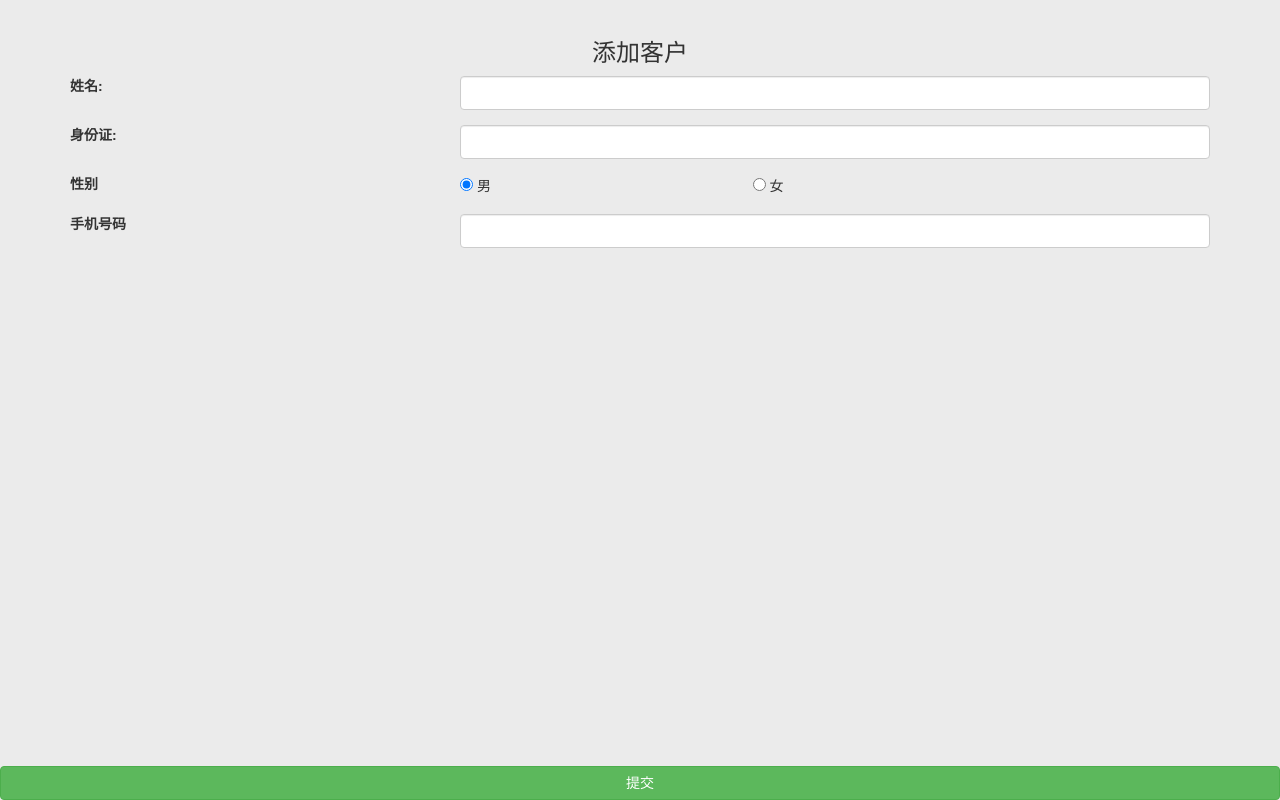
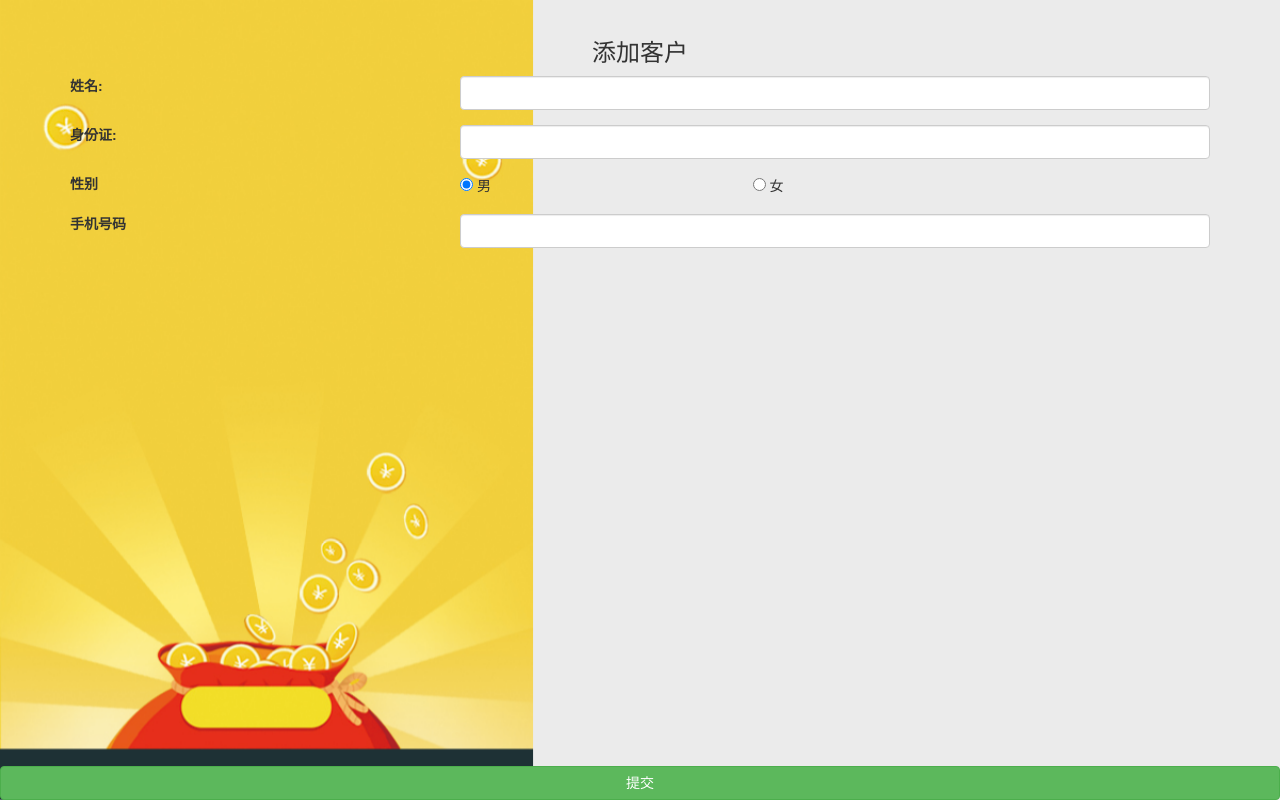
Before and after one commit to SnailJin/house, a Django app: page /agent/add_client/ in a window 1280 px wide. Run offline with Django 3.2, Linux system fonts and the light colour scheme; parts of the project's set-up code (start-up, migrations or seed data) failed here and were passed over; some libraries are stand-ins or nearby versions.

Commit message:
little_change

```diff
--- a/templates/add_client.html
+++ b/templates/add_client.html
@@ -32,6 +32,9 @@
 <form method="POST" action="{{request.path}}">
     {% csrf_token %}
     <div class="container">
+        <div id="background" style="position:fixed;z-index:-1;top:0px;left:0px;bottom: 0px;top: 0px;">
+            <img src="/static/img/background1.jpg" width="100%" height="100%;border:0;"/>
+        </div>
         <div class="row" >
             <center><h3>{{title}}</h3></center>
         </div>
```
